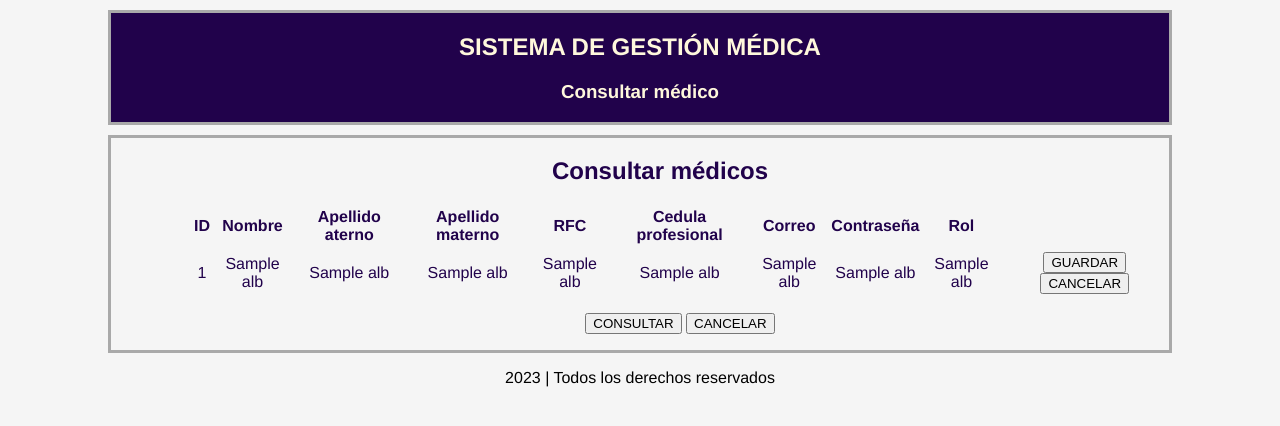
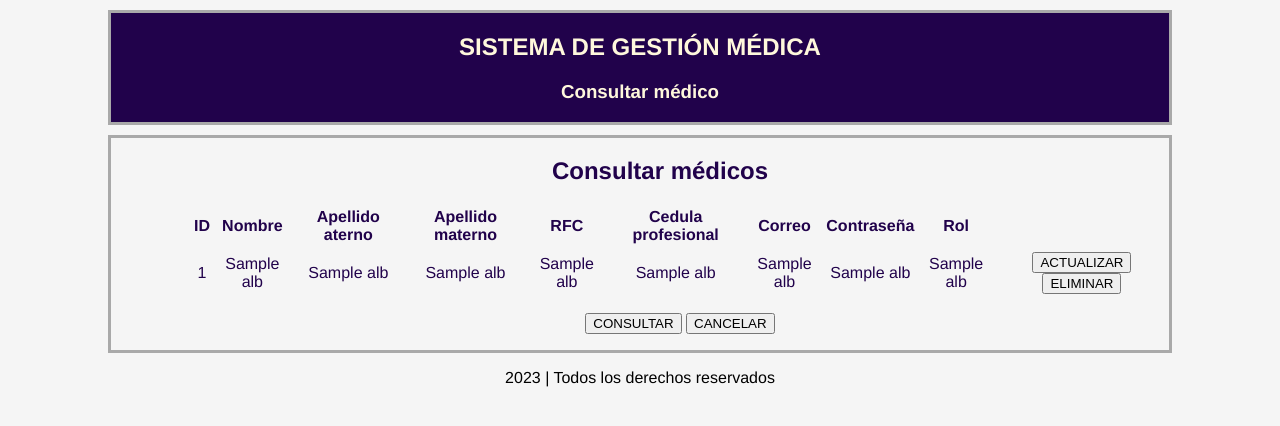
Before and after one commit to monserratvargass/SM-S182, a Flask app: template Examen 3erPacial/templates/consultar_medico.html in a window 1280 px wide. Shown: the top 426 px of the page. Run offline with Flask 3, Linux system fonts and the light colour scheme; the template is opened without the code that fills it: most values are stand-ins (such as "Sample title", 1, 10 or a date in 2020); some libraries are stand-ins or nearby versions.

Commit message:
Botones actualizar y eliminar en consultar_médico

```diff
--- a/Examen 3erPacial/templates/actualizar_medico.html
+++ b/Examen 3erPacial/templates/actualizar_medico.html
@@ -1,10 +1,10 @@
 <!DOCTYPE html>
 <html>
   <link rel="stylesheet" type="txt/css" href="{{ url_for('static',filename='css/main.css') }}">
-  <title> Actualización datos del usuario </title>
+  <title> Actualización datos del médico </title>
 <header id="header01">
   <h2>SISTEMA DE GESTIÓN MÉDICA</h2>
-  <h3>Actualizar datos del usuario</h3> </header>
+  <h3>Actualizar datos del médico</h3> </header>
     <div>
     <style>
     #bodyint{
--- a/Examen 3erPacial/templates/consultar_medico.html
+++ b/Examen 3erPacial/templates/consultar_medico.html
@@ -92,10 +92,9 @@
                   <td>
                   <!--<a href="/editarMedico/{{ alb.0 }}" class="btn btn-outline-warning"><i class="bi bi-pencil-square"></i></a>
                     <a href="/borrarMedico/{{ alb.0 }}" class="btn btn-outline-danger"><i class="bi bi-trash"></i></a>-->
-                    <class="button">
-                      <button type="submit">GUARDAR</button>
-                      <class="button">
-                        <a href=/menu_usuario><button type="button"> CANCELAR </button></a>
+
+                    <a href="/actualizarMedico/{{ edmed.0 }}"><button type="button"> ACTUALIZAR </button></a>
+                        <a href="/eliminarMedico/{{ bmed.0 }}"><button type="button"> ELIMINAR </button></a>
 
                   </td>
                   </tr>
```
